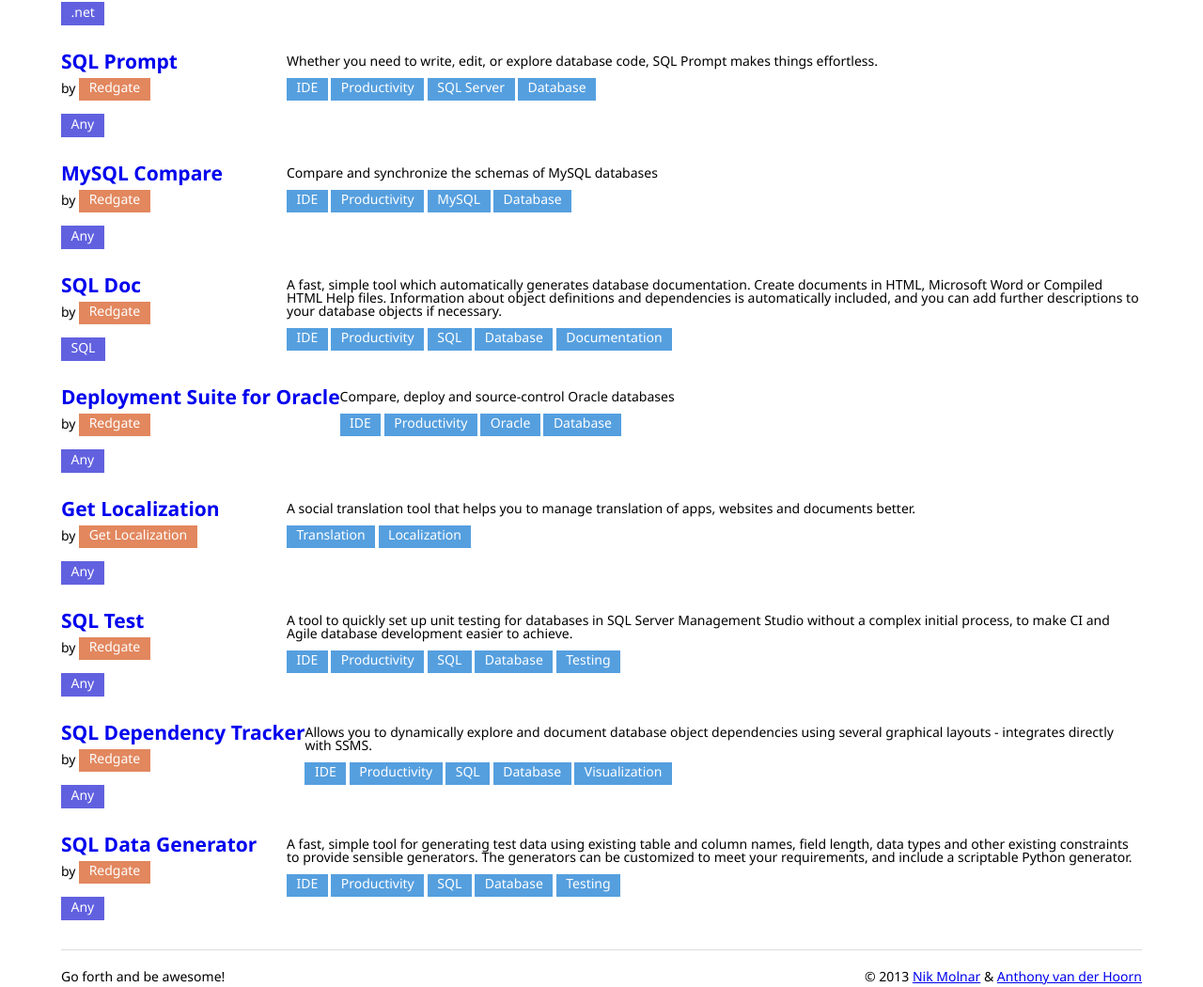
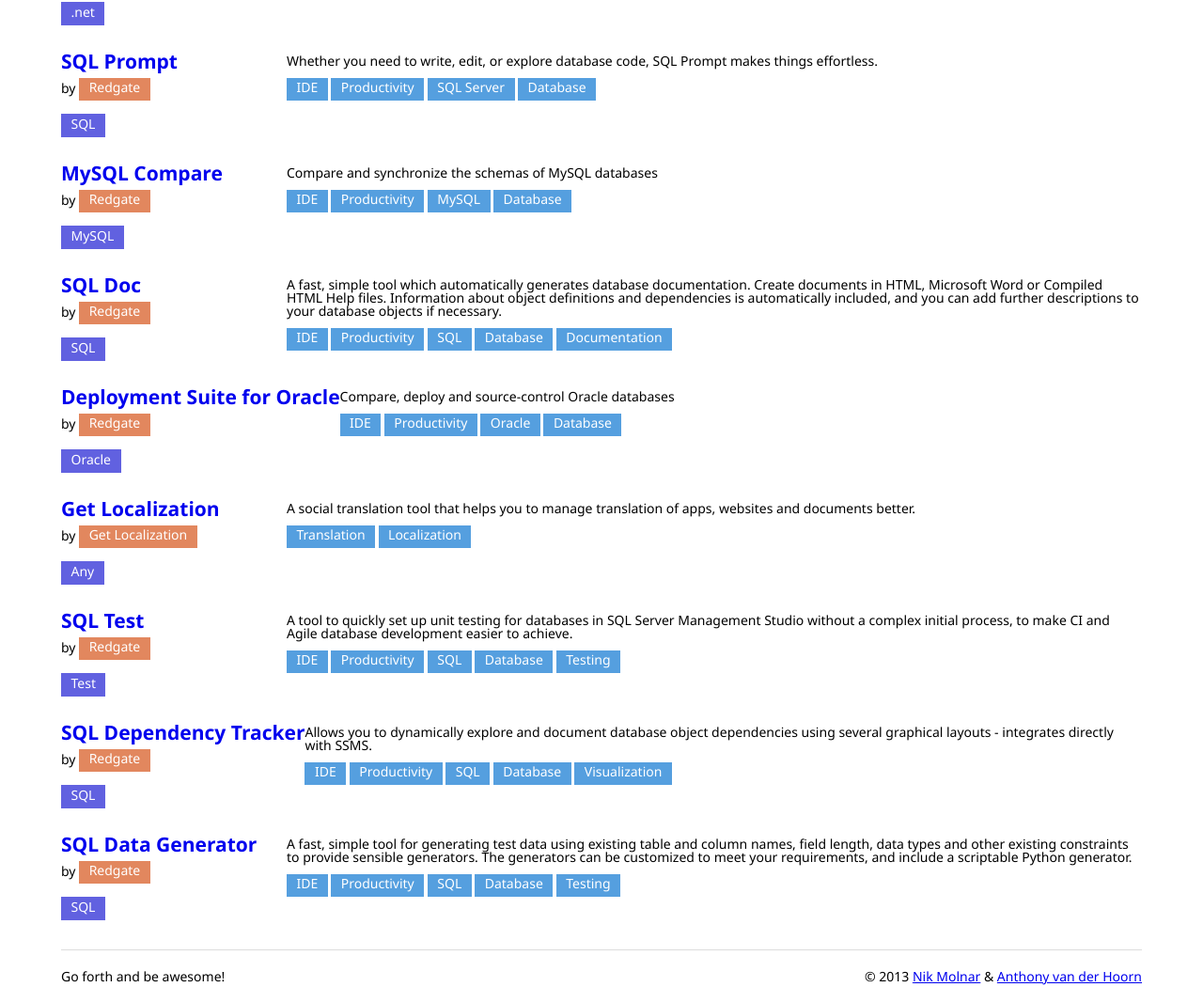
Before and after one commit to nikmd23/ossperks, a Jekyll site: the page built from index.html, in a window 1280 px wide and 1400 px high, scrolled down 3164 px. Shown: the part 347-1397 px from the top of the window at 94% size. Built offline with Jekyll 4.4.1, drawn with Linux system fonts in a browser that asks for light colours; nearby versions of some CDN libraries.

Commit message:
Updated Red Gate "Any" platform tags to "SQL"
Several of the Red Gate tools were tagged as being for "any" platform. They're for any development platform, but they're very much for SQL / MySQL / Oracle DB platforms.

```diff
--- a/index.html
+++ b/index.html
@@ -188,13 +188,13 @@
 - perk: {name: SQL Prompt, uri: 'http://reflectorblog.red-gate.com/2013/07/open-source/'}
   description: Whether you need to write, edit, or explore database code, SQL Prompt makes things effortless.
   categories: [IDE, Productivity, SQL Server, Database]
-  platforms: [Any]
+  platforms: [SQL]
   company: *redgate
 
 - perk: {name: MySQL Compare, uri: 'http://reflectorblog.red-gate.com/2013/07/open-source/'}
   description: Compare and synchronize the schemas of MySQL databases
   categories: [IDE, Productivity, MySQL, Database]
-  platforms: [Any]
+  platforms: [MySQL]
   company: *redgate
 
 - perk: {name: SQL Doc, uri: 'http://www.red-gate.com/products/sql-development/sql-doc/'}
@@ -206,7 +206,7 @@
 - perk: {name: Deployment Suite for Oracle, uri: 'http://reflectorblog.red-gate.com/2013/07/open-source/'}
   description: Compare, deploy and source-control Oracle databases
   categories: [IDE, Productivity, Oracle, Database]
-  platforms: [Any]
+  platforms: [Oracle]
   company: *redgate
 
 - perk: {name: Get Localization, uri: 'http://www.getlocalization.com/signup/'}
@@ -218,19 +218,19 @@
 - perk: {name: SQL Test, uri: 'http://www.red-gate.com/products/sql-development/sql-test/'}
   description: A tool to quickly set up unit testing for databases in SQL Server Management Studio without a complex initial process, to make CI and Agile database development easier to achieve.
   categories: [IDE, Productivity, SQL, Database, Testing]
-  platforms: [Any]
+  platforms: [Test]
   company: *redgate
 
 - perk: {name: SQL Dependency Tracker, uri: 'http://www.red-gate.com/products/sql-development/sql-dependency-tracker/'}
   description: Allows you to dynamically explore and document  database object dependencies using several graphical layouts - integrates directly with SSMS.
   categories: [IDE, Productivity, SQL, Database, Visualization]
-  platforms: [Any]
+  platforms: [SQL]
   company: *redgate
 
 - perk: {name: SQL Data Generator, uri: 'http://www.red-gate.com/products/sql-development/sql-data-generator/'}
   description: A fast, simple tool for generating test data using existing table and column names, field length, data types and other existing constraints to provide sensible generators. The generators can be customized to meet your requirements, and include a scriptable Python generator.
   categories: [IDE, Productivity, SQL, Database, Testing]
-  platforms: [Any]
+  platforms: [SQL]
   company: *redgate
 
 #============================================== Leave everything below this line alone =====================================================================
```
